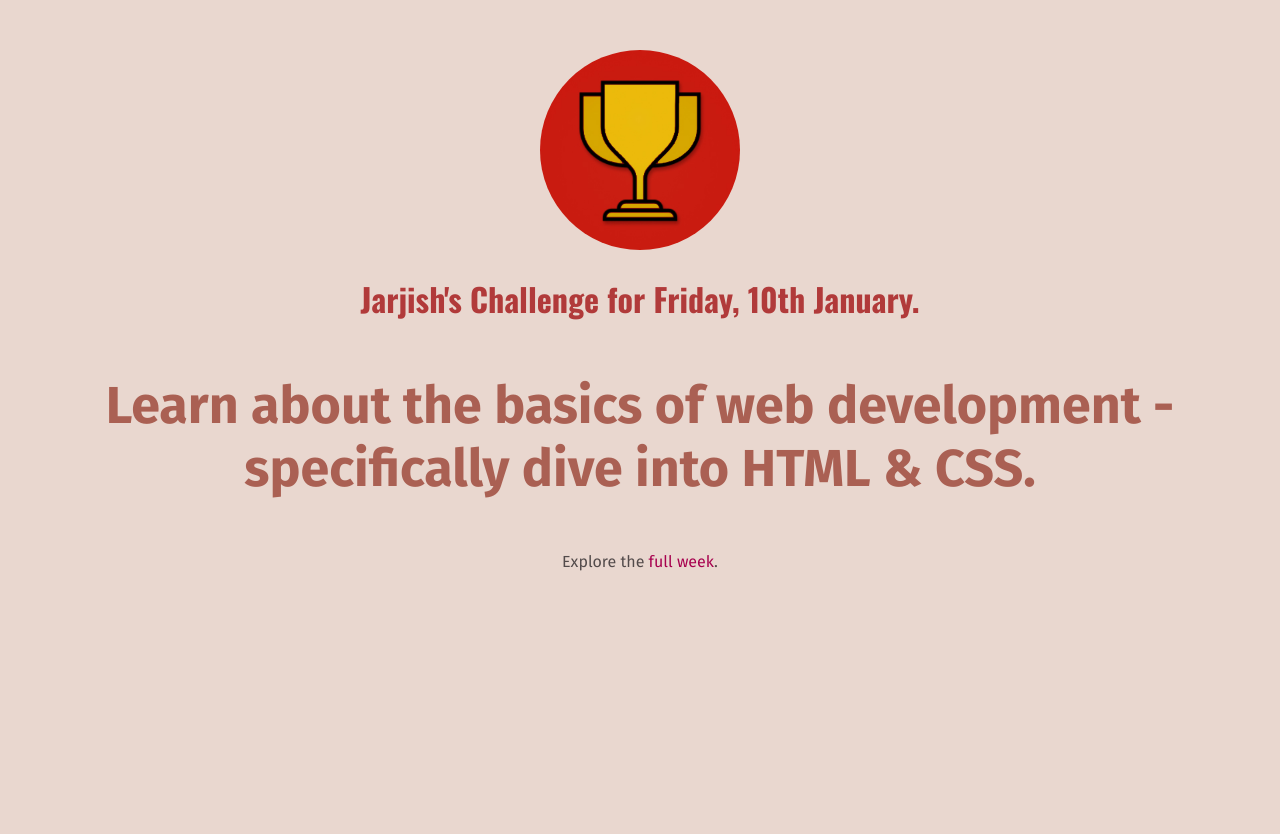
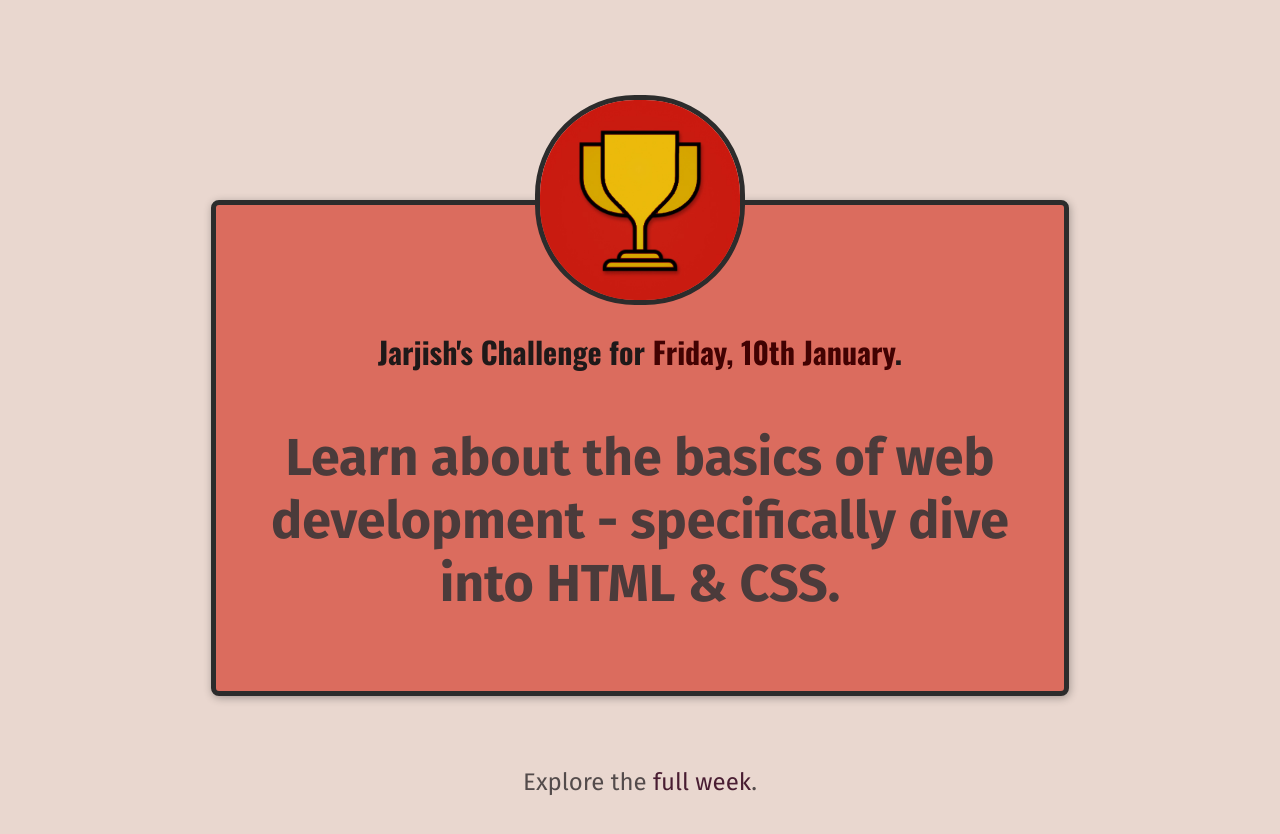
Before and after one commit to jarjishSiddibapa/first-website, a plain HTML site: page index.html in a window 1280 px wide. Before the commit the page ends 800 px from the top, so only its background shows below. Drawn offline with nearby package versions, Linux system fonts and the light colour scheme.

Commit message:
Completed Day 8 of 100 Days of Web Development by Academind.

```diff
--- a/index.html
+++ b/index.html
@@ -24,15 +24,19 @@
     <title>First Website</title>
   </head>
   <body>
+    <main>
       <img src="images/challenges-trophy.jpg" alt="Image of a Trophy" />
-    <h1>Jarjish's Challenge for Friday, 10th January.</h1>
+      <h1>Jarjish's Challenge for <span>Friday, 10th January</span>.</h1>
       <p id="todays-challenge">
-      Learn about the basics of web development - specifically dive into HTML &
-      CSS.
+        Learn about the basics of web development - specifically dive into HTML
+        & CSS.
       </p>
+    </main>
+    <footer>
       <p>
         Explore the
         <a href="full-week.html">full week</a>.
       </p>
+    </footer>
   </body>
 </html>
--- a/styles/app.css
+++ b/styles/app.css
@@ -1,15 +1,36 @@
-body {
-  margin: 50px;
+main {
+  width: 800px;
+  margin: 200px auto 72px auto;
+  background-color: rgb(219, 108, 94);
+  padding: 24px;
+  border: 5px solid rgb(44, 44, 44);
+  border-radius: 8px;
+  box-shadow: 1px 2px 8px rgba(0, 0, 0, 0.3);
 }
 
 img {
   width: 200px;
   height: 200px;
   border-radius: 100px;
+  border: 5px solid rgb(44, 44, 44);
+  margin-top: -134px;
+}
+
+h1 {
+  font-size: 30px;
+  color: rgb(31, 25, 25);
+}
+
+a {
+  color: rgb(73, 29, 50);
+}
+
+span {
+  color: rgb(66, 2, 2);
 }
 
 #todays-challenge {
-  color: rgb(170, 96, 83);
+  color: rgb(75, 59, 59);
   font-weight: bold;
   font-size: 52px;
 }
--- a/styles/full-week.css
+++ b/styles/full-week.css
@@ -5,11 +5,12 @@ header {
 h1 {
   font-size: 48px;
   color: rgb(71, 62, 62);
-  margin: 12px 0px;
+  margin: 0px;
 }
 
 #description {
-  margin-bottom: 36px;
+  margin: 12px 0;
+  /* padding-bottom: 50px; */
 }
 
 /* header p {
@@ -23,6 +24,8 @@ a {
   color: white;
   border-radius: 4px;
   font-size: 24px;
+  display: inline-block;
+  margin: 0;
 }
 
 a:hover {
@@ -43,6 +46,7 @@ li {
   margin: 32px;
   background-color: rgb(223, 136, 124);
   border-radius: 6px;
+  box-shadow: 1px 1px 4px rgba(0, 0, 0, 0.2);
 }
 
 h2 {
--- a/styles/shared.css
+++ b/styles/shared.css
@@ -2,6 +2,7 @@ body {
   text-align: center;
   background-color: rgb(233, 215, 207);
   color: rgb(83, 75, 75);
+  margin: 50px;
 }
 
 h1 {
@@ -11,6 +12,7 @@ h1 {
 
 p {
   font-family: "Fira Sans", serf;
+  font-size: 24px;
 }
 
 a {
```
Lines whose indentation alone changed are shown as unchanged.
